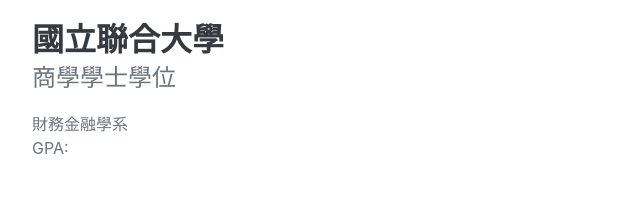
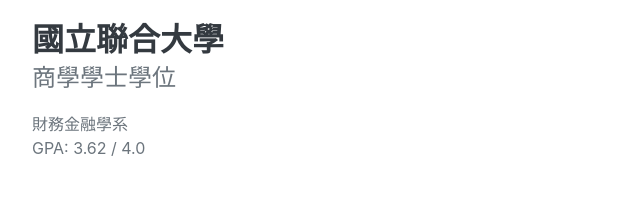
Before and after one commit to Burtnotbut/resume202304, a plain HTML site: page index.html in a window 1280 px wide. Shown: the part 1860-2081 px from the top of the page, 288-928 px from the left. Drawn offline with nearby package versions, Linux system fonts and the light colour scheme; a web font is replaced by a local one.

Commit message:
202508130814

```diff
--- a/index.html
+++ b/index.html
@@ -80,7 +80,7 @@
                             <h3 class="mb-0">國立聯合大學</h3>
                             <div class="subheading mb-3">商學學士學位</div>
                             <div>財務金融學系</div>
-                            <p>GPA: </p>
+                            <p>GPA: 3.62 / 4.0</p>
                         </div>
                         <div class="flex-shrink-0"><span class="text-primary">Sep 2016 - Jun 2020</span></div>
                     </div>
```
Also changed, not shown: 1 other file.
